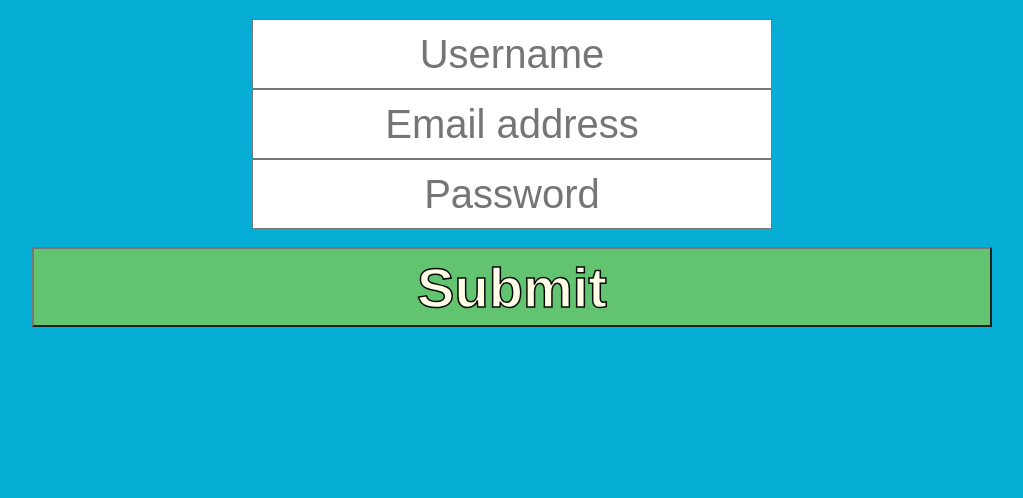
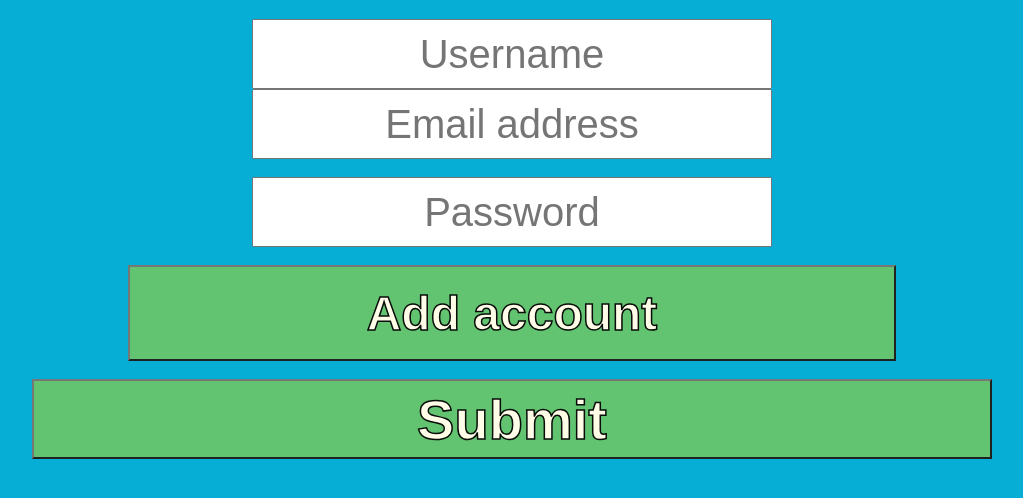
Before and after one commit to jaxatax/IntroCard, a plain HTML site: page signup.html in a window 1280 px wide. Shown: the part 130-628 px from the top of the page, without its empty margins (128-1151 px from the left). Drawn offline with Linux system fonts and the light colour scheme.

Commit message:
Replaced functionality where inputs were automatically added on signup page with a button that adds them

```diff
--- a/signup.html
+++ b/signup.html
@@ -17,8 +17,12 @@
           <br>
           <input placeholder="Email address"></input>
           <br>
+          <br>
           <input type="password" placeholder="Password" onfocus="onPasswordInputClick()"></input>
         </div>
+        <br>
+        <button type="button" onclick="makeNewInput()">Add account</button>
+        <br>
         <br>
         <input type="submit" value="Submit" class="btn"></input>
       </form>
```
Also changed, not shown: script.js (+9 -0 lines).
